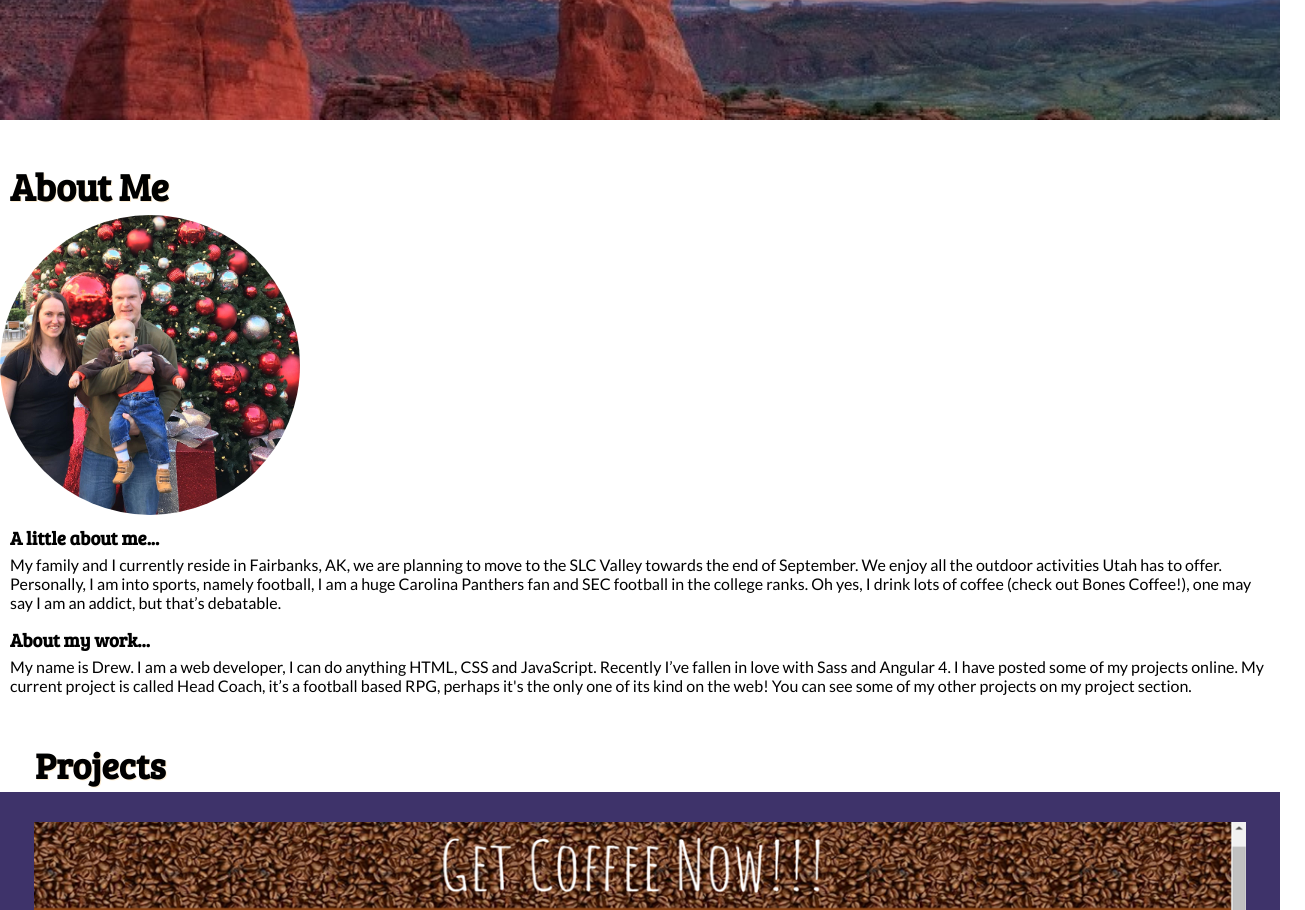
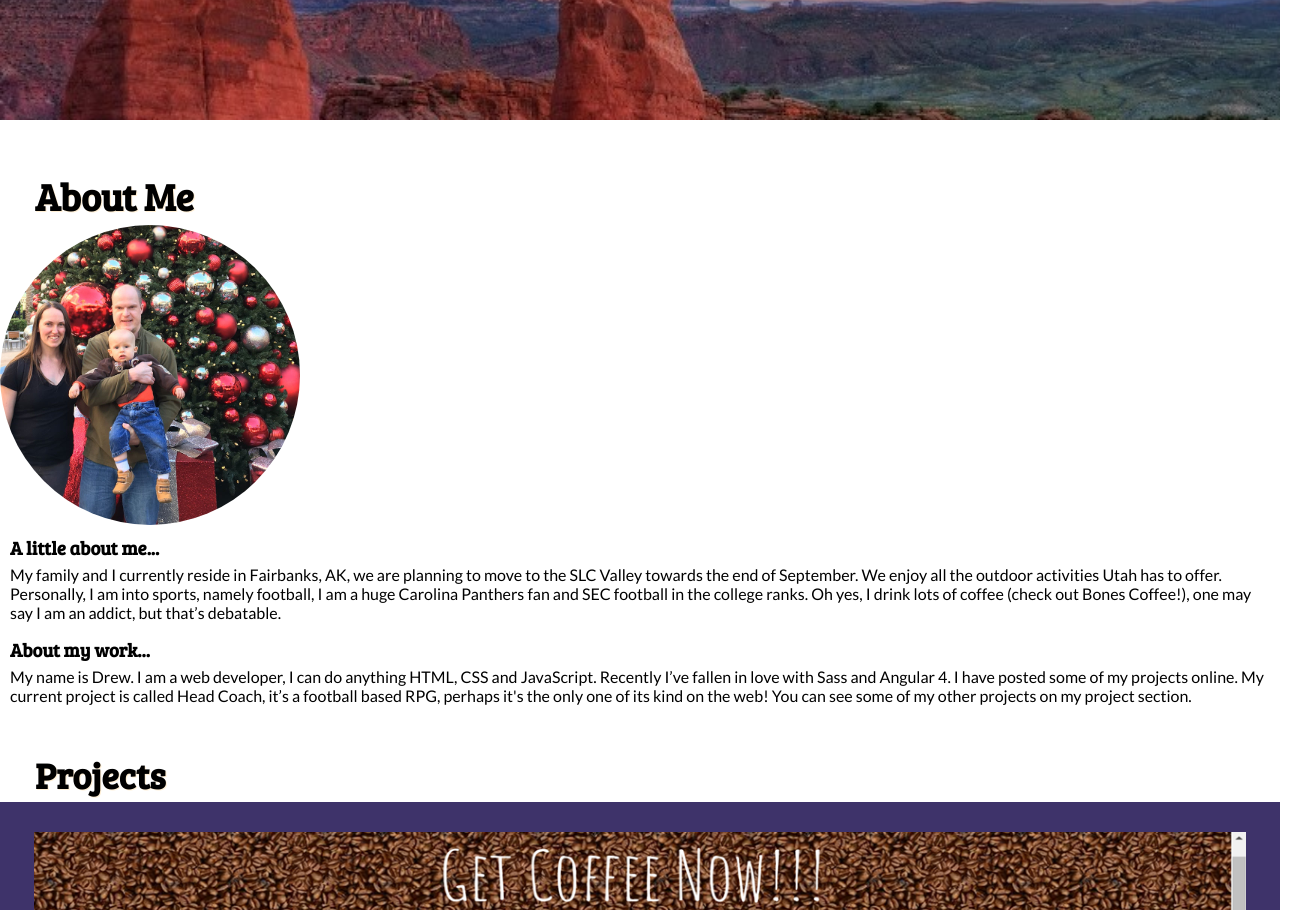
Before and after one commit to dthrasher90/webpage3, a website: page public/index.html in a window 1280 px wide. Shown: the part 640-1550 px from the top of the page, 1305 px wide, since content can reach past the window. Drawn offline with Linux system fonts and the light colour scheme; a web font is replaced by a local one.

Commit message:
adjusmtnets

```diff
--- a/public/styles/main.css
+++ b/public/styles/main.css
@@ -77,7 +77,8 @@ nav {
 #about {
   width: 100%;
   margin: 0 auto;
-  font-family: Raleway; }
+  font-family: Raleway;
+  padding-top: 10px; }
   #about h1 {
     padding: 10px;
     padding-bottom: 3px;
@@ -85,7 +86,8 @@ nav {
     font-family: 'Bree Serif', serif;
     font-size: 38px;
     text-shadow: 1px 1px papayawhip;
-    margin-top: 30px; }
+    margin-top: 30px;
+    margin-left: 25px; }
   #about article {
     height: 100%;
     width: 100%;
--- a/public/styles/styles.scss
+++ b/public/styles/styles.scss
@@ -106,15 +106,11 @@ nav {
 }
 
 
-
-
-
-
-
 #about {
     width: 100%;
     margin: 0 auto;
     font-family: Raleway;
+    padding-top: 10px;
     h1 {
         padding: 10px;
         padding-bottom: 3px;
@@ -125,10 +121,8 @@ nav {
 
         text-shadow: 1px 1px papayawhip;
         margin-top: 30px;
+            margin-left: 25px;
     }
-
-
-
 
     article {
         height: 100%;
@@ -293,8 +287,7 @@ nav {
 
         padding: 10px;
         padding-bottom: 3px;
-       /* width: 100%;*/
-
+        /* width: 100%;*/
         font-family: 'Bree Serif', serif;
 
         text-shadow: 1px 1px papayawhip;
```
